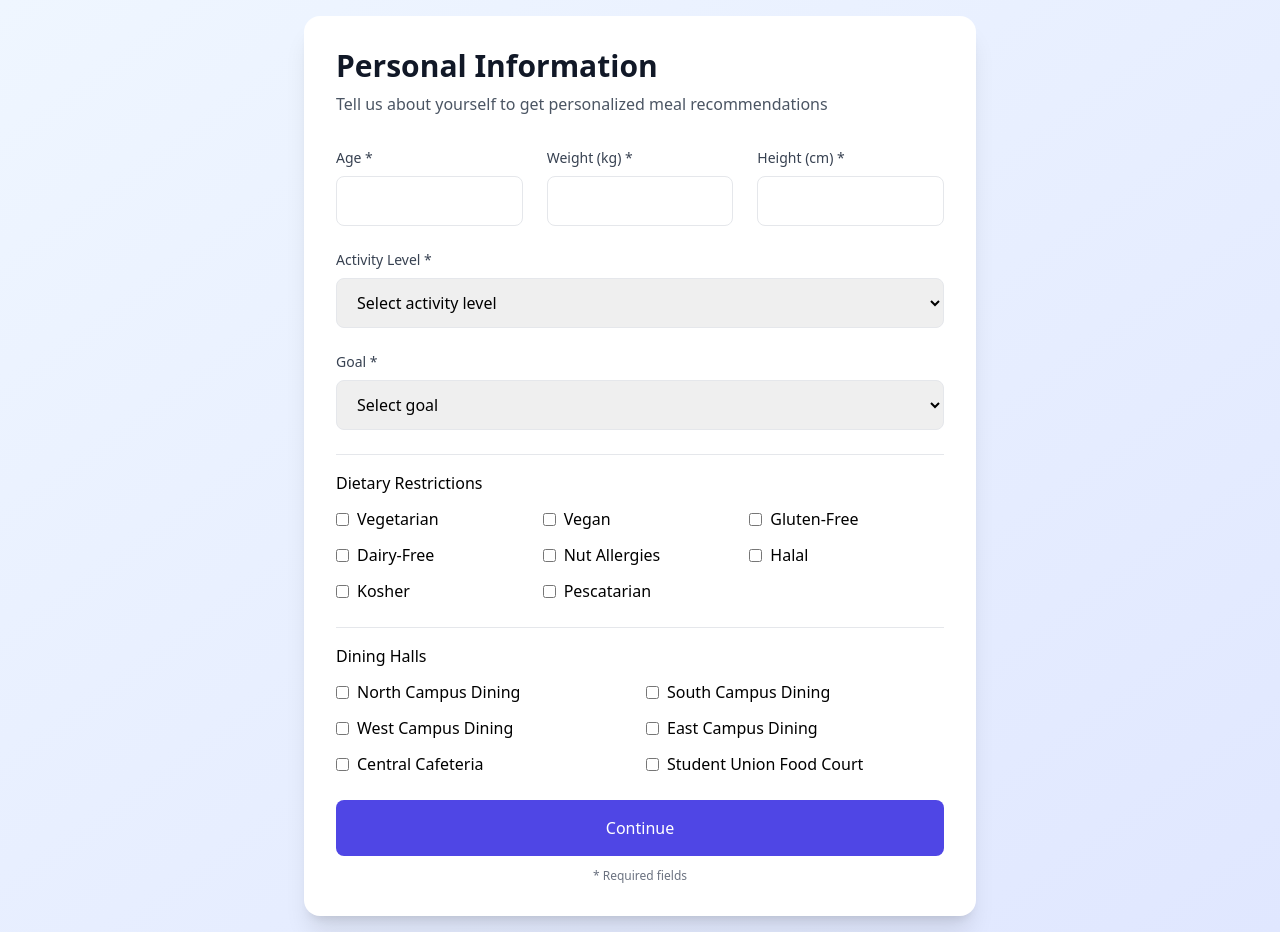
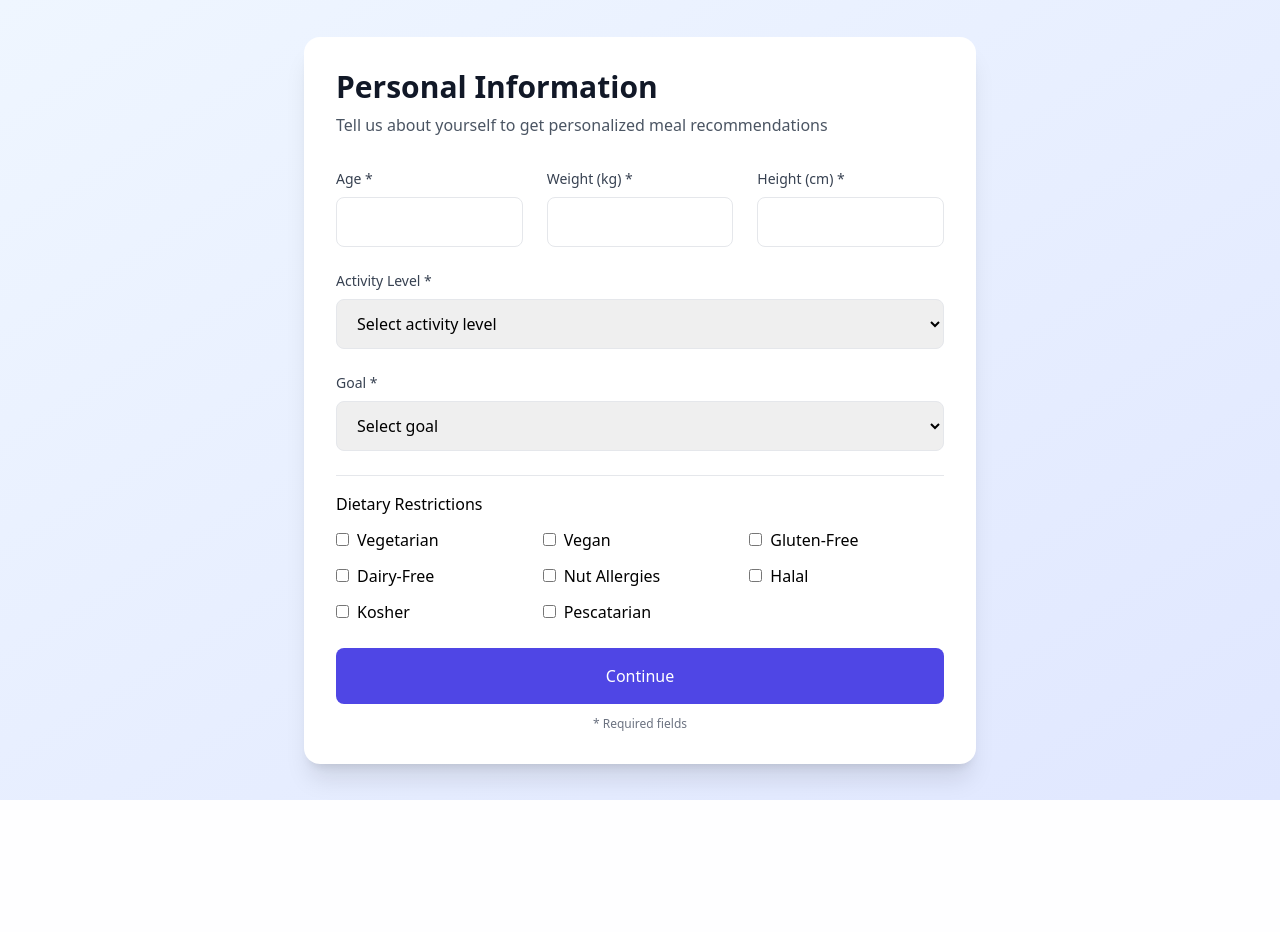
Before and after one commit to Calvin-ucsb/GauchoGrub, a Flask app: page / in a window 1280 px wide. After the commit the page ends 800 px from the top, so only its background shows below. Run offline with Flask 3, Linux system fonts and the light colour scheme; some libraries are stand-ins or nearby versions.

Commit message:
fix start screen

```diff
--- a/app/templates/index.html
+++ b/app/templates/index.html
@@ -92,23 +92,6 @@
       </div>
     </div>
 
-    <!-- Dining Halls -->
-    <div class="pt-4 border-t mb-6">
-      <p class="font-medium mb-3">Dining Halls</p>
-      <div class="grid grid-cols-1 md:grid-cols-2 gap-3">
-        {% for hall in [
-          "North Campus Dining","South Campus Dining",
-          "West Campus Dining","East Campus Dining",
-          "Central Cafeteria","Student Union Food Court"
-        ] %}
-        <label class="flex items-center gap-2">
-          <input type="checkbox" name="diningHalls" value="{{ hall }}">
-          <span>{{ hall }}</span>
-        </label>
-        {% endfor %}
-      </div>
-    </div>
-
     <!-- Submit -->
     <button
       class="w-full bg-indigo-600 hover:bg-indigo-700 text-white py-4 rounded-lg font-medium">
```
